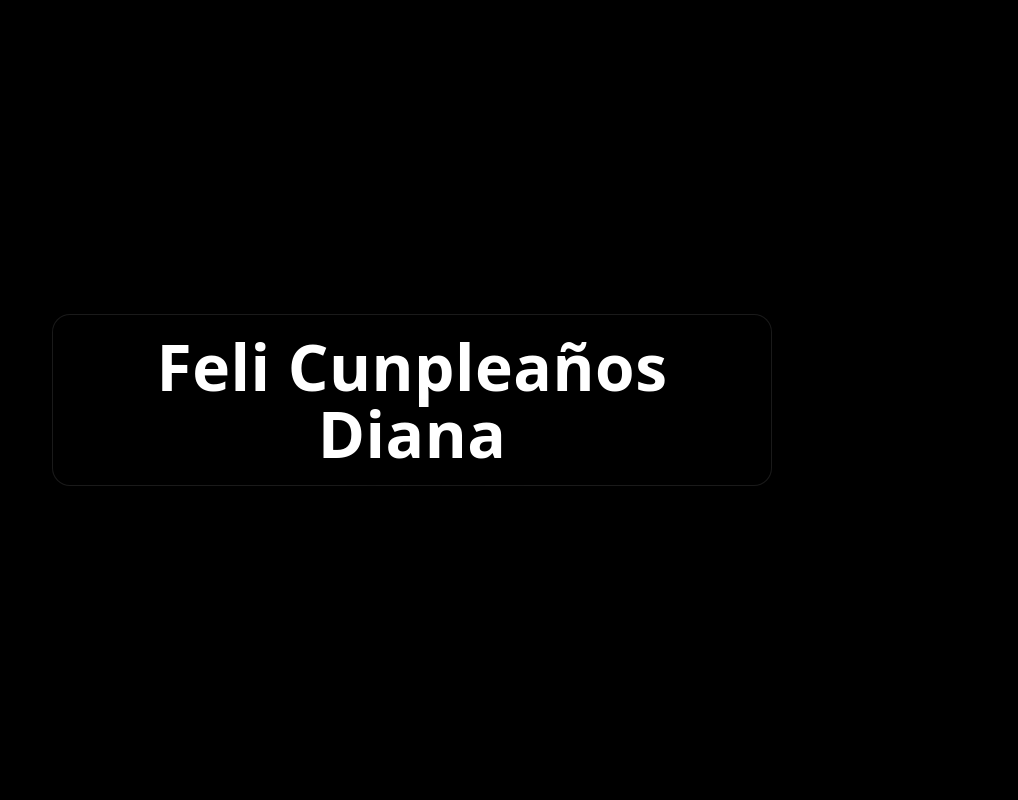
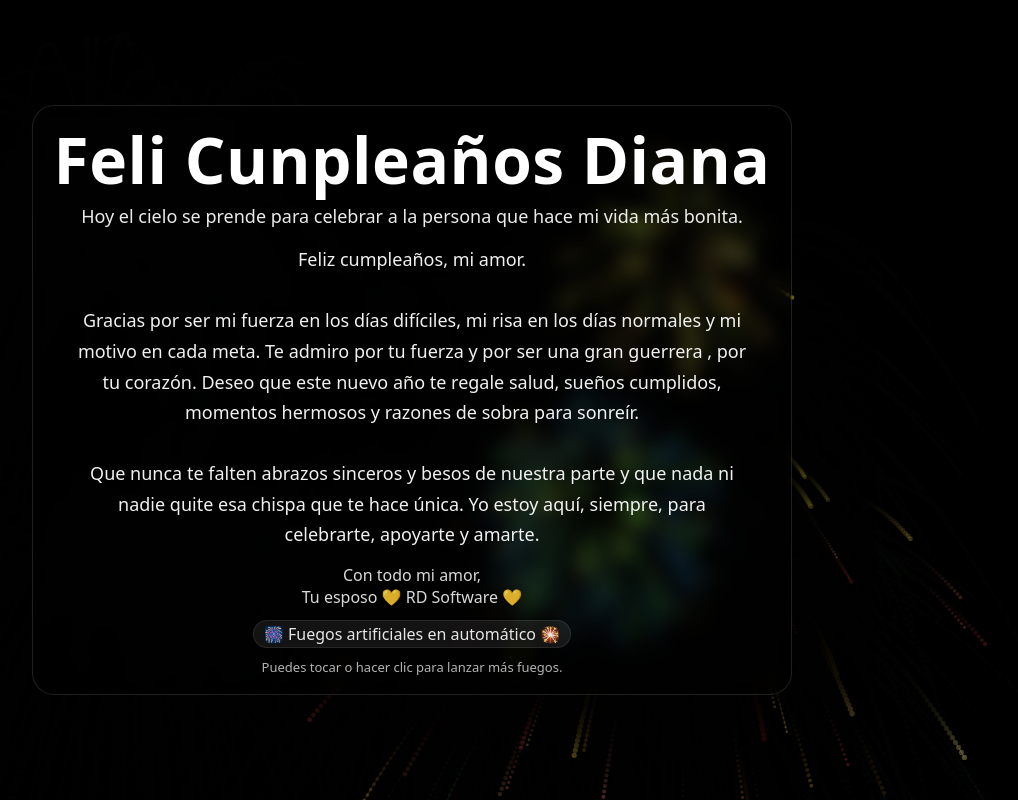
Before and after one commit to RicGH/dlgc, a plain HTML site: page index.html in a window 1280 px wide. Shown: the whole page, without its empty margins (228-1246 px from the left). Drawn offline with Linux system fonts and the light colour scheme.

Commit message:
Update index.html

```diff
--- a/index.html
+++ b/index.html
@@ -5,10 +5,12 @@
   <meta name="viewport" content="width=device-width,initial-scale=1,viewport-fit=cover" />
   <title>Feli Cunpleaños Diana</title>
   <style>
-    :root {
+    :root{
       --bg1:#050814;
       --bg2:#0b1030;
       --txt:#ffffff;
+      --glass: rgba(0,0,0,.30);
+      --border: rgba(255,255,255,.12);
     }
     *{box-sizing:border-box}
     html,body{height:100%;margin:0}
@@ -18,7 +20,6 @@
       background: radial-gradient(1200px 800px at 50% 30%, #101a55 0%, var(--bg2) 35%, var(--bg1) 75%, #02040e 100%);
       color:var(--txt);
     }
-
     canvas{
       position:fixed; inset:0;
       width:100vw; height:100vh;
@@ -30,92 +31,67 @@
       display:flex;
       align-items:center;
       justify-content:center;
-      pointer-events:none;
       padding:24px;
       text-align:center;
+      pointer-events:none;
     }
 
     .card{
-      pointer-events:none;
-      padding:18px 20px;
-      border-radius:18px;
-      background: rgba(0,0,0,.28);
-      border: 1px solid rgba(255,255,255,.10);
-      backdrop-filter: blur(8px);
-      box-shadow: 0 20px 60px rgba(0,0,0,.45);
-      max-width: min(720px, 92vw);
+      width:min(760px, 92vw);
+      padding:20px 20px 18px;
+      border-radius:22px;
+      background: var(--glass);
+      border: 1px solid var(--border);
+      backdrop-filter: blur(10px);
+      box-shadow: 0 24px 70px rgba(0,0,0,.55);
     }
 
     h1{
       margin:0;
-      font-size: clamp(28px, 5vw, 64px);
+      font-size: clamp(30px, 5vw, 66px);
       letter-spacing: .5px;
       line-height:1.05;
-      text-shadow: 0 6px 28px rgba(0,0,0,.6);
-      font-weight: 800;
+      font-weight: 900;
+      text-shadow: 0 8px 30px rgba(0,0,0,.65);
+    }
+
+    .sub{
+      margin-top:10px;
+      font-size: clamp(14px, 2.2vw, 18px);
+      opacity:.92;
+      line-height:1.5;
+    }
+
+    .msg{
+      margin:14px auto 0;
+      max-width: 680px;
+      font-size: clamp(14px, 2.1vw, 18px);
+      line-height: 1.7;
+      opacity:.94;
+    }
+
+    .sig{
+      margin-top:14px;
+      font-size: clamp(13px, 2vw, 16px);
+      opacity:.85;
     }
 
     .hint{
-      margin-top:10px;
-      font-size: clamp(12px, 2vw, 16px);
-      opacity:.85;
+      margin-top: 10px;
+      font-size: 13px;
+      opacity:.70;
     }
 
-    .pillbar{
-      position:fixed;
-      left:50%;
-      bottom:18px;
-      transform:translateX(-50%);
-      display:flex;
-      gap:10px;
-      align-items:center;
-      pointer-events:auto;
-      padding:10px 12px;
+    /* pequeño brillo */
+    .shine{
+      display:inline-block;
+      padding: 2px 10px;
       border-radius:999px;
-      background: rgba(0,0,0,.30);
-      border: 1px solid rgba(255,255,255,.12);
-      backdrop-filter: blur(10px);
-    }
-
-    button{
-      appearance:none;
-      border: 1px solid rgba(255,255,255,.16);
       background: rgba(255,255,255,.08);
-      color: #fff;
-      padding: 10px 12px;
-      border-radius: 999px;
-      cursor:pointer;
-      font-weight: 600;
-      transition: transform .08s ease, background .15s ease, border-color .15s ease;
-      user-select:none;
-    }
-    button:hover{ background: rgba(255,255,255,.12); border-color: rgba(255,255,255,.22); }
-    button:active{ transform: scale(.98); }
-
-    .toggle{
-      display:flex;
-      align-items:center;
-      gap:8px;
-      padding: 10px 12px;
-      border-radius: 999px;
-      border: 1px solid rgba(255,255,255,.16);
-      background: rgba(255,255,255,.06);
-      font-size: 14px;
-      user-select:none;
-      cursor:pointer;
-    }
-    .dot{
-      width:10px;height:10px;border-radius:999px;
-      background:#66ff9c;
-      box-shadow: 0 0 18px rgba(102,255,156,.7);
-    }
-    .dot.off{
-      background:#ff6b6b;
-      box-shadow: 0 0 18px rgba(255,107,107,.7);
-    }
-
-    @media (prefers-reduced-motion: reduce){
-      .hint::after{ content:" (movimiento reducido)"; }
+      border: 1px solid rgba(255,255,255,.10);
+      box-shadow: 0 10px 30px rgba(0,0,0,.25);
+      margin-top: 12px;
+      opacity: .9;
     }
   </style>
 </head>
@@ -126,10 +102,29 @@
     <div class="card">
       <h1>Feli Cunpleaños Diana</h1>
 
+      <div class="sub">
+        Hoy el cielo se prende para celebrar a la persona que hace mi vida más bonita.
+      </div>
+
+      <div class="msg">
+        Feliz cumpleaños, mi amor. <br><br>
+        Gracias por ser mi fuerza en los días difíciles, mi risa en los días normales y mi motivo en cada meta.
+        Te admiro por tu fuerza y por ser una gran guerrera , por tu corazón.
+        Deseo que este nuevo año te regale salud, sueños cumplidos, momentos hermosos  y razones de sobra para sonreír.<br><br>
+        Que nunca te falten abrazos sinceros y besos de nuestra parte y que nada ni nadie quite esa chispa que te hace única.
+        Yo estoy aquí, siempre, para celebrarte, apoyarte y amarte.
+      </div>
+
+      <div class="sig">
+        Con todo mi amor,<br>
+        Tu esposo 💛
+        RD Software 💛
+      </div>
+
+      <div class="shine">🎆 Fuegos artificiales en automático 🎇</div>
+      <div class="hint">Puedes tocar o hacer clic para lanzar más fuegos.</div>
     </div>
   </div>
-
-
 
   <script>
     (() => {
@@ -138,7 +133,8 @@
 
       let w = 0, h = 0, dpr = 1;
 
-const prefersReducedMotion = false; // siempre animación + auto
+      // Forzar siempre en auto y con movimiento
+      const prefersReducedMotion = false;
 
       function resize() {
         dpr = Math.max(1, Math.min(2, window.devicePixelRatio || 1));
@@ -156,10 +152,7 @@ const prefersReducedMotion = false; // siempre animación + auto
       // Utilities
       const rand = (a, b) => a + Math.random() * (b - a);
       const clamp = (v, a, b) => Math.max(a, Math.min(b, v));
-
-      function hsla(h, s, l, a) {
-        return `hsla(${h}, ${s}%, ${l}%, ${a})`;
-      }
+      const hsla = (h, s, l, a) => `hsla(${h}, ${s}%, ${l}%, ${a})`;
 
       // Particles
       const particles = [];
@@ -169,47 +162,47 @@ const prefersReducedMotion = false; // siempre animación + auto
       const gravity = 0.08;
       const air = 0.992;
 
-      function addParticle(p) { particles.push(p); }
-      function addRocket(r) { rockets.push(r); }
+      const addParticle = (p) => particles.push(p);
+      const addRocket = (r) => rockets.push(r);
 
       function burst(x, y, strength = 1) {
         const baseHue = rand(0, 360);
-        const count = Math.floor(rand(60, 110) * strength);
-        const sparkle = Math.random() < 0.35;
+        const count = Math.floor(rand(70, 130) * strength);
+        const sparkle = Math.random() < 0.38;
 
         for (let i = 0; i < count; i++) {
           const a = rand(0, Math.PI * 2);
-          const sp = rand(1.2, 4.8) * strength;
-          const hue = (baseHue + rand(-30, 30) + i * 0.3) % 360;
+          const sp = rand(1.2, 5.1) * strength;
+          const hue = (baseHue + rand(-30, 30) + i * 0.25) % 360;
 
           addParticle({
             x, y,
             vx: Math.cos(a) * sp,
             vy: Math.sin(a) * sp,
-            life: rand(45, 95),
+            life: rand(50, 110),
             maxLife: 0,
-            size: rand(1.2, 2.6) * (sparkle ? 1.1 : 1),
+            size: rand(1.2, 2.8) * (sparkle ? 1.1 : 1),
             hue,
-            sat: rand(70, 100),
-            lum: rand(55, 70),
+            sat: rand(75, 100),
+            lum: rand(55, 72),
             alpha: rand(0.75, 1),
             twinkle: sparkle && Math.random() < 0.55,
-            trail: Math.random() < 0.25
+            trail: Math.random() < 0.28
           });
         }
 
-        // ring
+        // ring extra
         if (Math.random() < 0.18 && !prefersReducedMotion) {
           const ringCount = Math.floor(90 * strength);
           for (let i = 0; i < ringCount; i++) {
             const a = (i / ringCount) * Math.PI * 2;
             addParticle({
               x, y,
-              vx: Math.cos(a) * rand(3.0, 5.0) * strength,
-              vy: Math.sin(a) * rand(3.0, 5.0) * strength,
-              life: rand(35, 70),
+              vx: Math.cos(a) * rand(3.0, 5.3) * strength,
+              vy: Math.sin(a) * rand(3.0, 5.3) * strength,
+              life: rand(40, 80),
               maxLife: 0,
-              size: rand(1.0, 2.0),
+              size: rand(1.0, 2.1),
               hue: (baseHue + 120) % 360,
               sat: 90,
               lum: 60,
@@ -225,7 +218,6 @@ const prefersReducedMotion = false; // siempre animación + auto
         const dx = toX - fromX;
         const dy = toY - fromY;
 
-        // Aim mostly upwards
         const vx = clamp(dx / 55, -3, 3);
         const vy = clamp(dy / 55, -8, -4);
 
@@ -241,22 +233,14 @@ const prefersReducedMotion = false; // siempre animación + auto
         });
       }
 
-      function clearScreen() {
-        ctx.clearRect(0, 0, w, h);
-        particles.length = 0;
-        rockets.length = 0;
-      }
-
       // Draw helpers
       function fade() {
-        // motion blur / persistence
         ctx.globalCompositeOperation = 'source-over';
         ctx.fillStyle = 'rgba(0,0,0,0.18)';
         ctx.fillRect(0, 0, w, h);
       }
 
       function drawParticle(p) {
-        // Trail line
         if (p.trail && !prefersReducedMotion) {
           ctx.beginPath();
           ctx.strokeStyle = hsla(p.hue, p.sat, p.lum, p.alpha * 0.45);
@@ -274,7 +258,6 @@ const prefersReducedMotion = false; // siempre animación + auto
       }
 
       function drawRocket(r) {
-        // Trail
         r.trail.push({ x: r.x, y: r.y });
         if (r.trail.length > 12) r.trail.shift();
 
@@ -290,7 +273,6 @@ const prefersReducedMotion = false; // siempre animación + auto
           ctx.stroke();
         }
 
-        // Rocket head
         ctx.beginPath();
         ctx.fillStyle = hsla(r.hue, 95, 65, 1);
         ctx.arc(r.x, r.y, 2.2, 0, Math.PI * 2);
@@ -305,7 +287,6 @@ const prefersReducedMotion = false; // siempre animación + auto
 
         fade();
 
-        // Rockets update
         for (let i = rockets.length - 1; i >= 0; i--) {
           const r = rockets[i];
           r.life += 1;
@@ -313,35 +294,28 @@ const prefersReducedMotion = false; // siempre animación + auto
           r.x += r.vx * (dt / 16);
           r.y += r.vy * (dt / 16);
 
-          // slight drag
           r.vx *= air;
           r.vy *= air;
-
-          // pull up-to-down
           r.vy += gravity * 0.35 * (dt / 16);
 
           drawRocket(r);
 
           const out = r.y < -40 || r.x < -40 || r.x > w + 40;
           if (r.life >= r.fuse || out) {
-            // explode
             burst(r.x, r.y, rand(0.9, 1.35));
             rockets.splice(i, 1);
           }
         }
 
-        // Particles update
         for (let i = particles.length - 1; i >= 0; i--) {
           const p = particles[i];
 
-          // physics
           p.x += p.vx * (dt / 16);
           p.y += p.vy * (dt / 16);
           p.vx *= air;
           p.vy *= air;
           p.vy += gravity * (dt / 16);
 
-          // life
           p.life -= 1;
           const lifeRatio = p.life / (p.maxLife || (p.maxLife = p.life + 1));
           p.alpha = clamp(lifeRatio, 0, 1);
@@ -357,7 +331,7 @@ const prefersReducedMotion = false; // siempre animación + auto
       }
       requestAnimationFrame(tick);
 
-      // Interaction
+      // Extra fireworks on click/tap
       function pointerPos(e) {
         if (e.touches && e.touches.length) return { x: e.touches[0].clientX, y: e.touches[0].clientY };
         return { x: e.clientX, y: e.clientY };
@@ -365,82 +339,34 @@ const prefersReducedMotion = false; // siempre animación + auto
 
       function onTap(e) {
         const { x, y } = pointerPos(e);
-        // Randomly decide rocket vs burst
-        if (Math.random() < 0.55 && !prefersReducedMotion) {
+        if (Math.random() < 0.55) {
           launchRocket(rand(w * 0.2, w * 0.8), h + 10, x, y);
           launchRocket(rand(w * 0.2, w * 0.8), h + 10, x + rand(-80, 80), y + rand(-30, 30));
         } else {
           burst(x, y, rand(0.9, 1.2));
         }
       }
-
       window.addEventListener('pointerdown', onTap, { passive: true });
 
-      // Controls
-      const btnBurst = document.getElementById('burst');
-      const btnRocket = document.getElementById('rocket');
-      const btnClear = document.getElementById('clear');
-      const autoToggle = document.getElementById('auto');
-      const autoDot = document.getElementById('autoDot');
-
-      btnBurst.addEventListener('click', (e) => {
-        e.stopPropagation();
-        burst(rand(w * 0.2, w * 0.8), rand(h * 0.15, h * 0.55), rand(1.0, 1.4));
-      });
-
-      btnRocket.addEventListener('click', (e) => {
-        e.stopPropagation();
-        launchRocket(rand(w * 0.2, w * 0.8), h + 10, rand(w * 0.2, w * 0.8), rand(h * 0.12, h * 0.5));
-      });
-
-      btnClear.addEventListener('click', (e) => {
-        e.stopPropagation();
-        clearScreen();
-      });
-
-      let auto = true;
-      function setAuto(v) {
-        auto = v;
-        autoDot.classList.toggle('off', !auto);
-        autoToggle.setAttribute('aria-pressed', String(auto));
-      }
-      setAuto(auto);
-
-      autoToggle.addEventListener('click', (e) => {
-        e.stopPropagation();
-        setAuto(!auto);
-      });
-      autoToggle.addEventListener('keydown', (e) => {
-        if (e.key === 'Enter' || e.key === ' ') {
-          e.preventDefault();
-          setAuto(!auto);
-        }
-      });
-
-      // Auto fireworks
+      // AUTO (siempre encendido)
       function autoLoop() {
-        if (auto) {
         const x = rand(w * 0.15, w * 0.85);
         const y = rand(h * 0.12, h * 0.55);
-          if (Math.random() < 0.62 && !prefersReducedMotion) {
+
+        if (Math.random() < 0.62) {
           launchRocket(rand(w * 0.2, w * 0.8), h + 10, x, y);
         } else {
           burst(x, y, rand(0.9, 1.3));
         }
-        }
-        setTimeout(autoLoop, prefersReducedMotion ? 1400 : rand(520, 920));
+
+        setTimeout(autoLoop, rand(520, 920));
       }
       autoLoop();
 
-      // Initial celebratory bursts
-      if (!prefersReducedMotion) {
+      // Arranque bonito
       setTimeout(() => burst(w * 0.25, h * 0.25, 1.2), 350);
       setTimeout(() => burst(w * 0.70, h * 0.30, 1.1), 650);
       setTimeout(() => launchRocket(w * 0.55, h + 10, w * 0.55, h * 0.25), 900);
-      } else {
-        // Minimal motion: a couple of static bursts
-        setTimeout(() => burst(w * 0.5, h * 0.28, 0.9), 350);
-      }
     })();
   </script>
 </body>
```
Lines whose indentation alone changed are shown as unchanged.
